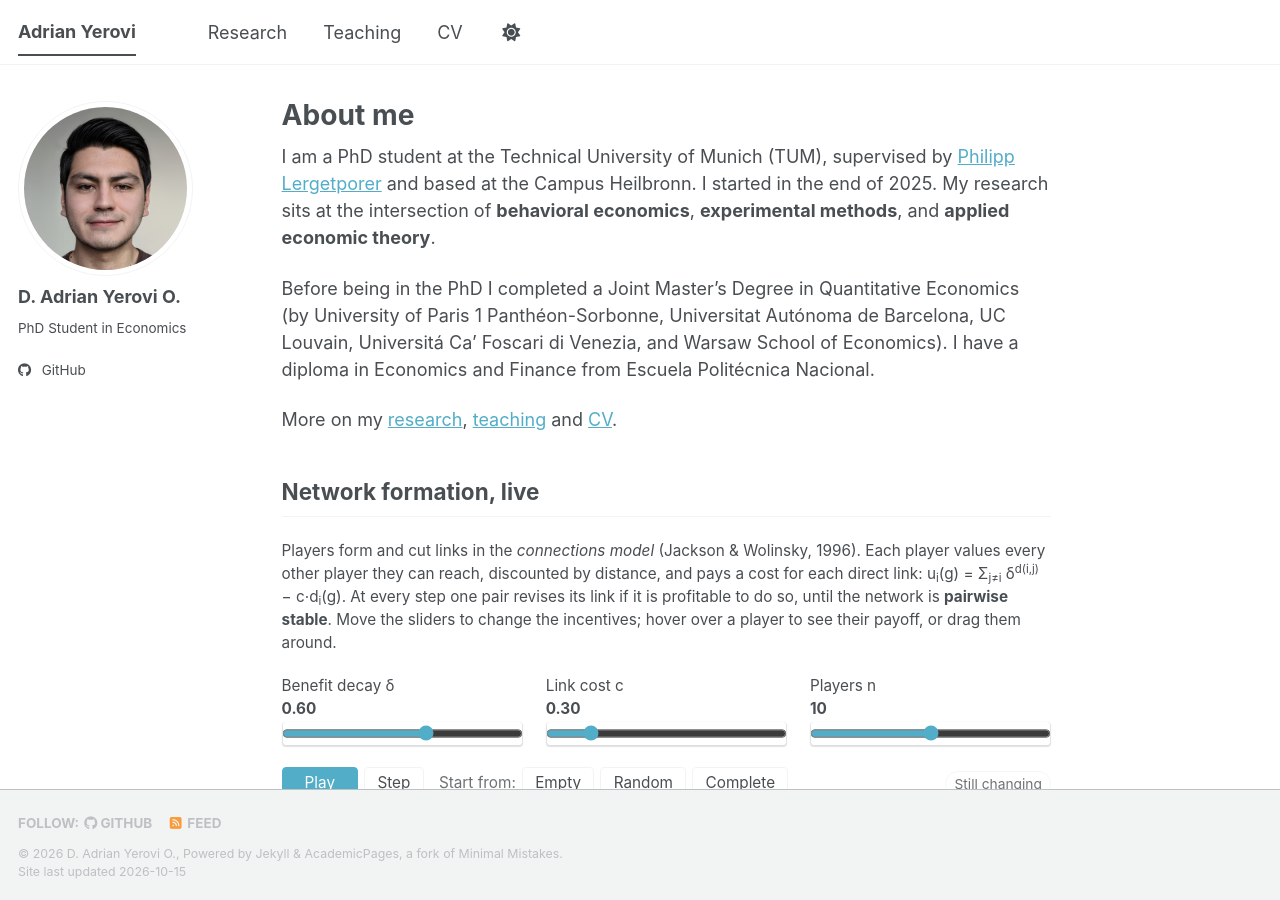
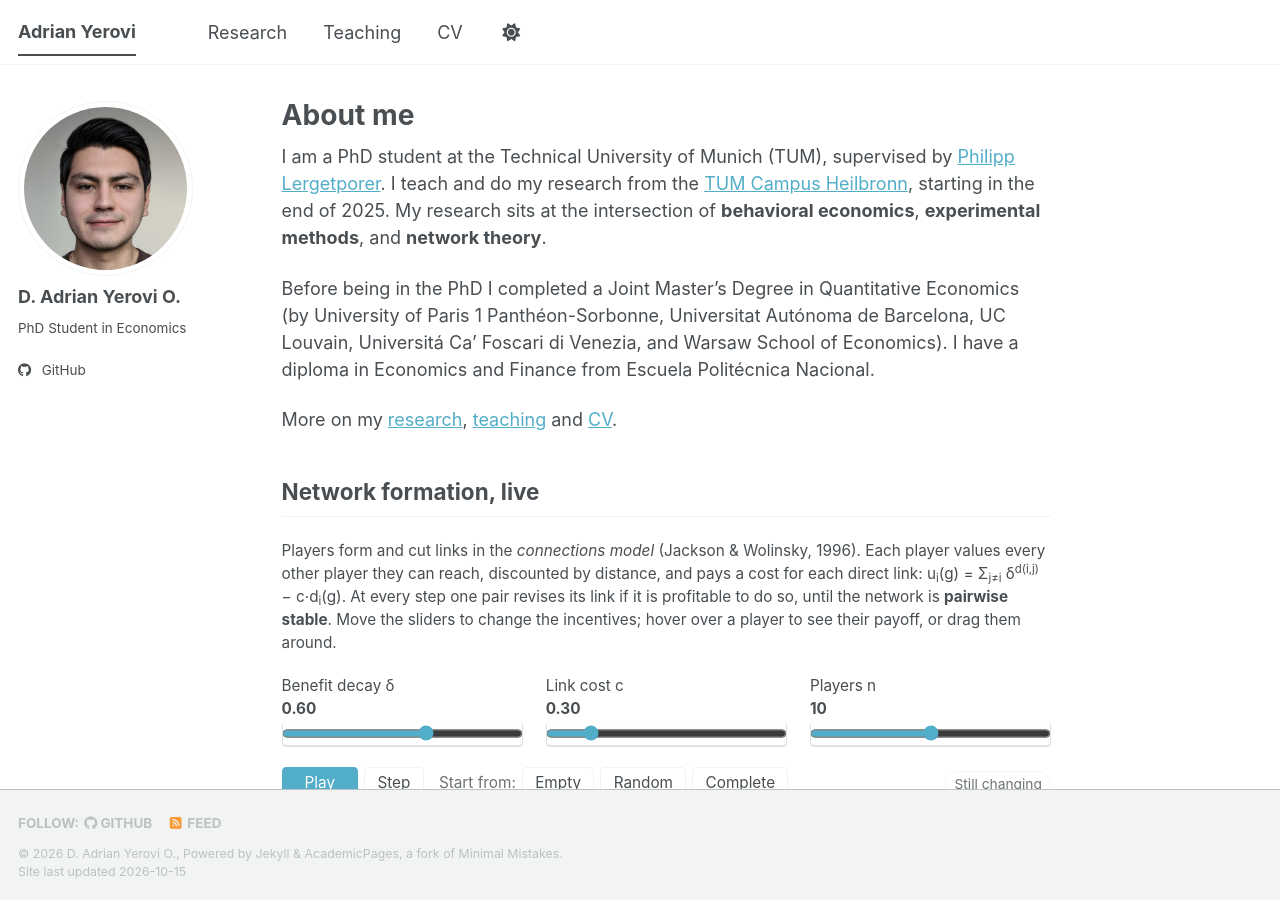
Before and after one commit to AYerovi/AYerovi.github.io, a Jekyll site: the page built from _pages/about.md, in a window 1280 px wide and 900 px high. Built offline with Jekyll 4.4.1, drawn with Linux system fonts in a browser that asks for light colours; a style sheet for code colours, icons or effects is not loaded.

Commit message:
Update about.md

```diff
--- a/_pages/about.md
+++ b/_pages/about.md
@@ -7,7 +7,7 @@ redirect_from:
   - /about.html
 ---
 
-I am a PhD student at the Technical University of Munich (TUM), supervised by [Philipp Lergetporer](https://sites.google.com/lergetporer.at/philipplergetporereconomics) and based at the Campus Heilbronn. I started in the end of 2025. My research sits at the intersection of **behavioral economics**, **experimental methods**, and **applied economic theory**.
+I am a PhD student at the Technical University of Munich (TUM), supervised by [Philipp Lergetporer](https://sites.google.com/lergetporer.at/philipplergetporereconomics). I teach and do my research from the [TUM Campus Heilbronn](https://chn.tum.de/who-we-are/campus-portrait), starting in the end of 2025. My research sits at the intersection of **behavioral economics**, **experimental methods**, and **network theory**.
 
 Before being in the PhD I completed a Joint Master's Degree in Quantitative Economics (by University of Paris 1 Panthéon-Sorbonne, Universitat Autónoma de Barcelona, UC Louvain, Universitá Ca' Foscari di Venezia, and Warsaw School of Economics). I have a diploma in Economics and Finance from Escuela Politécnica Nacional.
 
```
